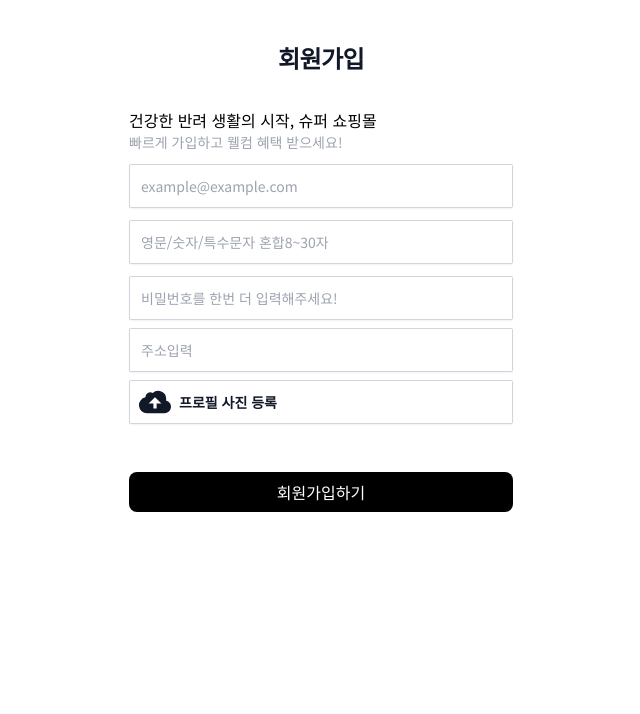
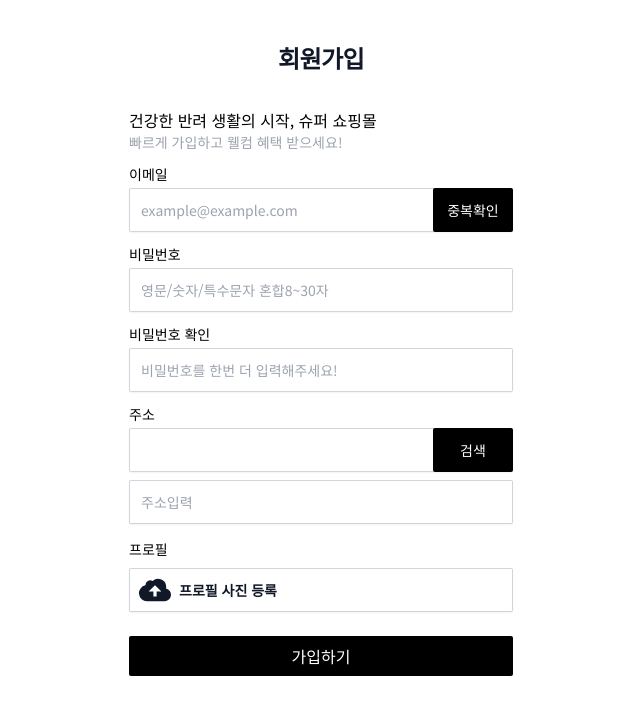
Before and after one commit to super-shoppingmall/super-frontend, a React (Create React App) app: page /signup/step1 in a window 1280 px wide. Shown: the top 714 px of the page, without its empty margins (319-959 px from the left). Built offline with nearby package versions, Linux system fonts and the light colour scheme; no server answers.

Commit message:
Feat: 회원가입 폼 마크업 변경

```diff
--- /dev/null
+++ b/src/components/Form/InputField.tsx
@@ -0,0 +1,25 @@
+type Theme = 'PRIMARY' | 'SECONDARY';
+
+interface InputField {
+	theme: Theme;
+	id: string;
+	label: string;
+	children: React.ReactNode;
+}
+
+const InputField = ({ theme, id, label, children }: InputField) => {
+	const isPrimary = theme === 'PRIMARY';
+
+	return (
+		<div className='sm:col-span-2 mt-3'>
+			<label htmlFor={id} className={isPrimary ? 'sr-only' : 'block mb-1 text-sm '}>
+				{label}
+			</label>
+			<div className='relative flex rounded-sm shadow-sm ring-1 ring-inset ring-gray-300 sm:max-w-md py-1 px-2'>
+				{children}
+			</div>
+		</div>
+	);
+};
+
+export default InputField;
--- a/src/layouts/Signup/SignupForm.tsx
+++ b/src/layouts/Signup/SignupForm.tsx
@@ -1,4 +1,4 @@
-import FormField from '../../components/Form/FormField';
+import InputField from '../../components/Form/InputField';
 
 const SignupForm = () => {
 	return (
@@ -8,27 +8,50 @@ const SignupForm = () => {
 				<p className='text-gray-400 text-sm'>빠르게 가입하고 웰컴 혜택 받으세요!</p>
 			</div>
 			<form className='relative' onSubmit={() => {}}>
-				<FormField
+				<InputField theme='SECONDARY' id='email' label='이메일'>
+					<input
+						type='email'
 						id='email'
-					type='email'
-					label='example@example.com'
-					value={''}
-					onChange={() => {}}
+						className='block w-80 border-0 bg-transparent py-1.5 pl-1 text-gray-900 placeholder:text-gray-400 focus:ring-0 sm:text-sm sm:leading-6 focus:outline-none'
+						placeholder='example@example.com'
 					/>
-				<FormField
+					<button
+						type='button'
+						className='absolute top-0 right-0 w-20 h-full text-sm bg-black text-white text-center rounded-sm'
+					>
+						중복확인
+					</button>
+				</InputField>
+				<InputField theme='SECONDARY' id='password' label='비밀번호'>
+					<input
+						type='password'
 						id='password'
+						className='block flex-1 border-0 bg-transparent py-1.5 pl-1 text-gray-900 placeholder:text-gray-400 focus:ring-0 sm:text-sm sm:leading-6 focus:outline-none'
+						placeholder='영문/숫자/특수문자 혼합8~30자'
+					/>
+				</InputField>
+				<InputField theme='SECONDARY' id='password_check' label='비밀번호 확인'>
+					<input
 						type='password'
-					label='영문/숫자/특수문자 혼합8~30자'
-					value={''}
-					onChange={() => {}}
+						id='password_check'
+						className='block flex-1 border-0 bg-transparent py-1.5 pl-1 text-gray-900 placeholder:text-gray-400 focus:ring-0 sm:text-sm sm:leading-6 focus:outline-none'
+						placeholder='비밀번호를 한번 더 입력해주세요!'
 					/>
-				<FormField
-					id='password_check'
-					type='password'
-					label='비밀번호를 한번 더 입력해주세요!'
-					value={''}
-					onChange={() => {}}
+				</InputField>
+				<InputField theme='SECONDARY' id='address' label='주소'>
+					<input
+						type='text'
+						id='address'
+						className='block w-80 border-0 bg-transparent py-1.5 pl-1 text-gray-900 placeholder:text-gray-400 focus:ring-0 sm:text-sm sm:leading-6 focus:outline-none'
 					/>
+					<button
+						type='button'
+						className='absolute top-0 right-0 w-20 h-full text-sm bg-black text-white text-center rounded-sm'
+					>
+						검색
+					</button>
+				</InputField>
+
 				<div className='flex rounded-sm mt-2 shadow-sm ring-1 ring-inset ring-gray-300 sm:max-w-md py-1 px-2'>
 					<input
 						placeholder='주소입력'
@@ -37,8 +60,8 @@ const SignupForm = () => {
 						onClick={() => {}}
 					/>
 				</div>
-				<div className='col-span-full'>
-					<label htmlFor='photo' className='sr-only'>
+				<div className='col-span-full mt-3'>
+					<label htmlFor='photo' className='text-sm'>
 						프로필
 					</label>
 					<div className='mt-2  w-full gap-x-3'>
@@ -60,10 +83,10 @@ const SignupForm = () => {
 				</div>
 				{/* NOTE: 시간 남으면 약관 추가 */}
 				<button
-					className='w-full h-10 mt-12 px-6 font-400 rounded-lg bg-black text-white'
+					className='w-full h-10 mt-6 px-6 font-400 rounded-sm bg-black text-white'
 					type='submit'
 				>
-					회원가입하기
+					가입하기
 				</button>
 			</form>
 		</>
```
Lines whose indentation alone changed are shown as unchanged.
